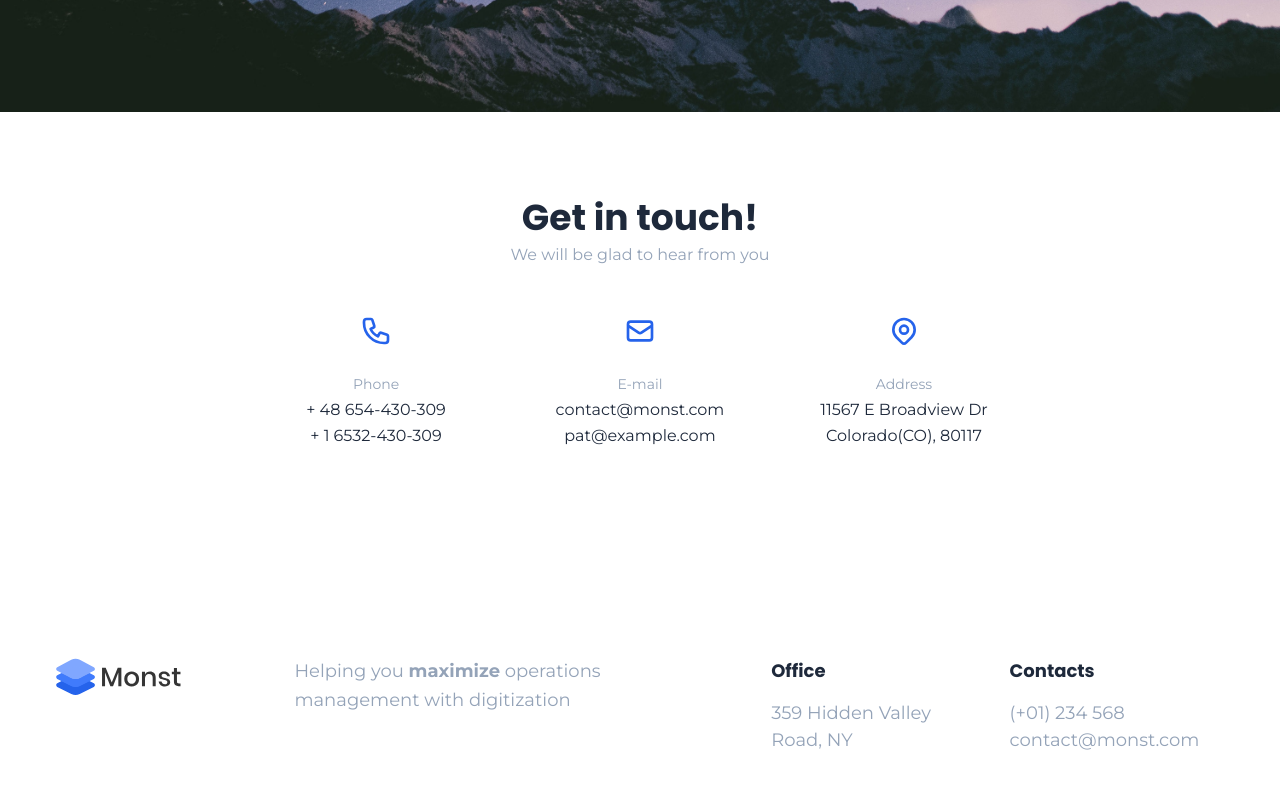
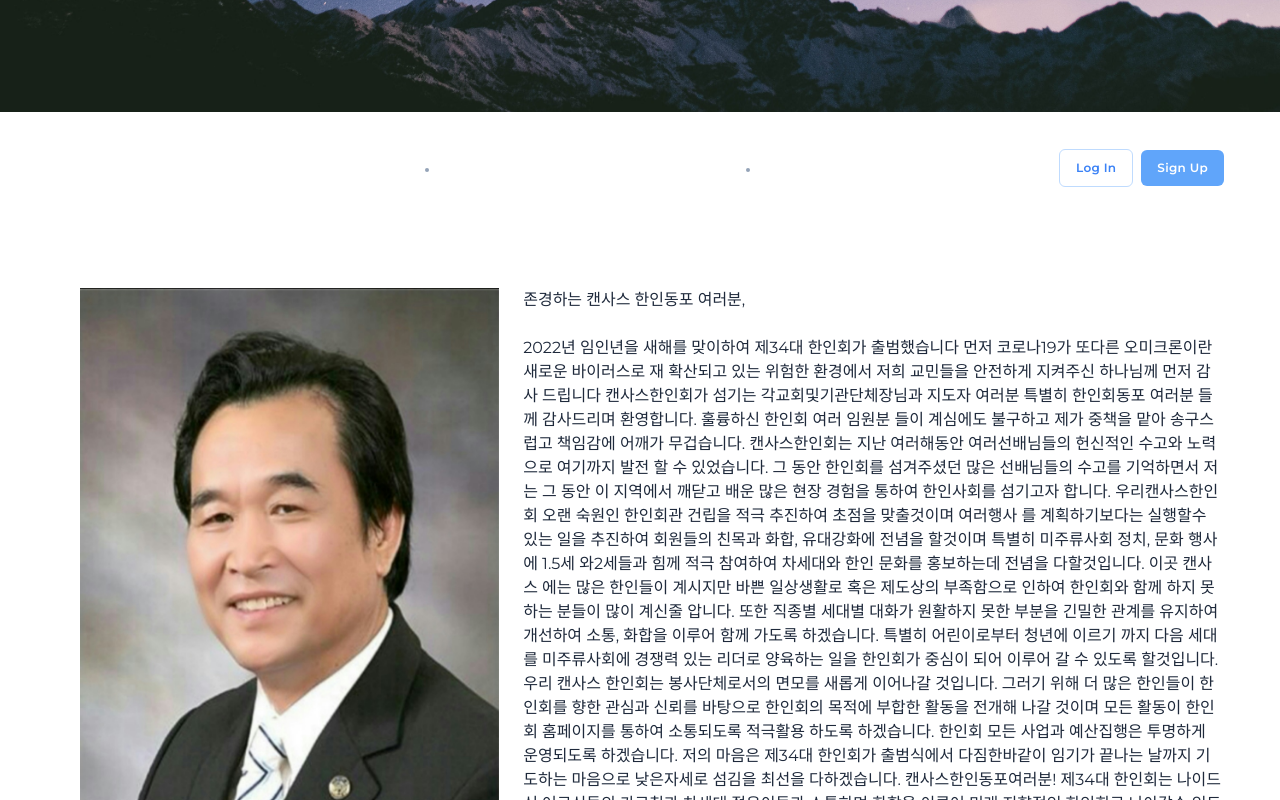
Before and after one commit to nidiotskr/kasofgkc, a Next.js app: page / in a window 1280 px wide. Shown: the part 540-1340 px from the top of the page. Built offline with nearby package versions, Linux system fonts and the light colour scheme.

Commit message:
[Update] Add president inaugural address

```diff
--- a/components/layout/Layout.jsx
+++ b/components/layout/Layout.jsx
@@ -40,7 +40,6 @@ const Layout = ({ children }) => {
         <Header handleHidden={handleHidden} />
         <MobileMenu hiddenClass={hiddenClass} handleRemove={handleRemove} />
         {children}
-        <Footer />
         <BackToTop />
       </div>
     </>
--- a/pages/404.js
+++ b/pages/404.js
@@ -9,7 +9,7 @@ const Custom404 = () => {
         <section className="pt-20 pb-32">
           <div className="container text-center">
             <img
-              className="mb-4 mx-auto md:max-w-md mb-12 wow animate__animated animate__fadeIn"
+              className="mb-12 mx-auto md:max-w-md wow animate__animated animate__fadeIn"
               src="/assets/imgs/illustrations/error2.png"
               alt="Monst"
             />
--- a/pages/_app.js
+++ b/pages/_app.js
@@ -1,7 +1,7 @@
+import React, { useEffect, useState } from 'react';
+import Preloader from '../components/elements/Preloader';
 import '../public/assets/css/animate.min.css';
-import React, { useEffect, useState } from 'react';
 import '../public/assets/css/tailwind-built.css';
-import Preloader from '../components/elements/Preloader';
 import 'swiper/css';
 
 function MyApp({ Component, pageProps }) {
--- /dev/null
+++ b/pages/greetings.js
@@ -0,0 +1,64 @@
+import React from 'react';
+import Layout from '../components/layout/Layout';
+
+function Greetings() {
+  return (
+    <Layout>
+      <section className="py-20">
+        <div
+          className="container px-4 mx-auto wow animate__animated animate__fadeIn"
+          data-wow-delay=".3s"
+        >
+          <div className="flex flex-wrap">
+            <img
+              className="w-full lg:w-2/5 px-6 mx-3"
+              src="/assets/imgs/placeholders/president_profile_picture.jpg"
+              alt="PPP"
+            />
+            <p className="w-full lg:w-3/5">
+              존경하는 캔사스 한인동포 여러분, <br></br>
+              <br></br>2022년 임인년을 새해를 맞이하여 제34대 한인회가
+              출범했습니다 먼저 코로나19가 또다른 오미크론이란 새로운 바이러스로
+              재 확산되고 있는 위험한 환경에서 저희 교민들을 안전하게 지켜주신
+              하나님께 먼저 감사 드립니다 캔사스한인회가 섬기는
+              각교회및기관단체장님과 지도자 여러분 특별히 한인회동포 여러분 들께
+              감사드리며 환영합니다. 훌륭하신 한인회 여러 임원분 들이 계심에도
+              불구하고 제가 중책을 맡아 송구스럽고 책임감에 어깨가 무겁습니다.
+              캔사스한인회는 지난 여러해동안 여러선배님들의 헌신적인 수고와
+              노력으로 여기까지 발전 할 수 있었습니다. 그 동안 한인회를
+              섬겨주셨던 많은 선배님들의 수고를 기억하면서 저는 그 동안 이
+              지역에서 깨닫고 배운 많은 현장 경험을 통하여 한인사회를 섬기고자
+              합니다. 우리캔사스한인회 오랜 숙원인 한인회관 건립을 적극 추진하여
+              초점을 맞출것이며 여러행사 를 계획하기보다는 실행할수 있는 일을
+              추진하여 회원들의 친목과 화합, 유대강화에 전념을 할것이며 특별히
+              미주류사회 정치, 문화 행사에 1.5세 와2세들과 힘께 적극 참여하여
+              차세대와 한인 문화를 홍보하는데 전념을 다할것입니다. 이곳 캔사스
+              에는 많은 한인들이 계시지만 바쁜 일상생활로 혹은 제도상의
+              부족함으로 인하여 한인회와 함께 하지 못하는 분들이 많이 계신줄
+              압니다. 또한 직종별 세대별 대화가 원활하지 못한 부분을 긴밀한
+              관계를 유지하여 개선하여 소통, 화합을 이루어 함께 가도록
+              하겠습니다. 특별히 어린이로부터 청년에 이르기 까지 다음 세대를
+              미주류사회에 경쟁력 있는 리더로 양육하는 일을 한인회가 중심이 되어
+              이루어 갈 수 있도록 할것입니다. 우리 캔사스 한인회는
+              봉사단체로서의 면모를 새롭게 이어나갈 것입니다. 그러기 위해 더
+              많은 한인들이 한인회를 향한 관심과 신뢰를 바탕으로 한인회의 목적에
+              부합한 활동을 전개해 나갈 것이며 모든 활동이 한인회 홈페이지를
+              통하여 소통되도록 적극활용 하도록 하겠습니다. 한인회 모든 사업과
+              예산집행은 투명하게 운영되도록 하겠습니다. 저의 마음은 제34대
+              한인회가 출범식에서 다짐한바같이 임기가 끝나는 날까지 기도하는
+              마음으로 낮은자세로 섬김을 최선을 다하겠습니다.
+              캔사스한인동포여러분! 제34대 한인회는 나이드신 어르신들의 가르침과
+              차세대 젊은이들과 소통하며 화합을 이루어 미래 지향적인 한인회로
+              나아갈수 있도록 여러분의 성원과 관심을 부탁드립니다. 감사 합니다.
+              <br></br>
+              <br></br>
+              캔사스제34대 한인회장 김성배 배상 한인회 소식
+            </p>
+          </div>
+        </div>
+      </section>
+    </Layout>
+  );
+}
+
+export default Greetings;
--- a/pages/index.js
+++ b/pages/index.js
@@ -1,6 +1,8 @@
 import React from 'react';
 import Layout from '../components/layout/Layout';
 import TextEffect from '../components/elements/TextEffect';
+import Greetings from './greetings';
+import Footer from '../components/layout/Footer';
 
 const Home = () => {
   return (
@@ -31,6 +33,7 @@ const Home = () => {
             </div>
           </div>
         </section>
+        <Greetings />
         <section className="py-20">
           <div className="container">
             <div className="max-w-2xl lg:max-w-3xl mx-auto">
@@ -132,6 +135,7 @@ const Home = () => {
           </div>
         </section>
       </Layout>
+      <Footer />
     </>
   );
 };
```
Also changed, not shown: public/assets/imgs/placeholders/president_profile_picture.jpg (added), 1 other file (tests, documents, lock files or other folders).
